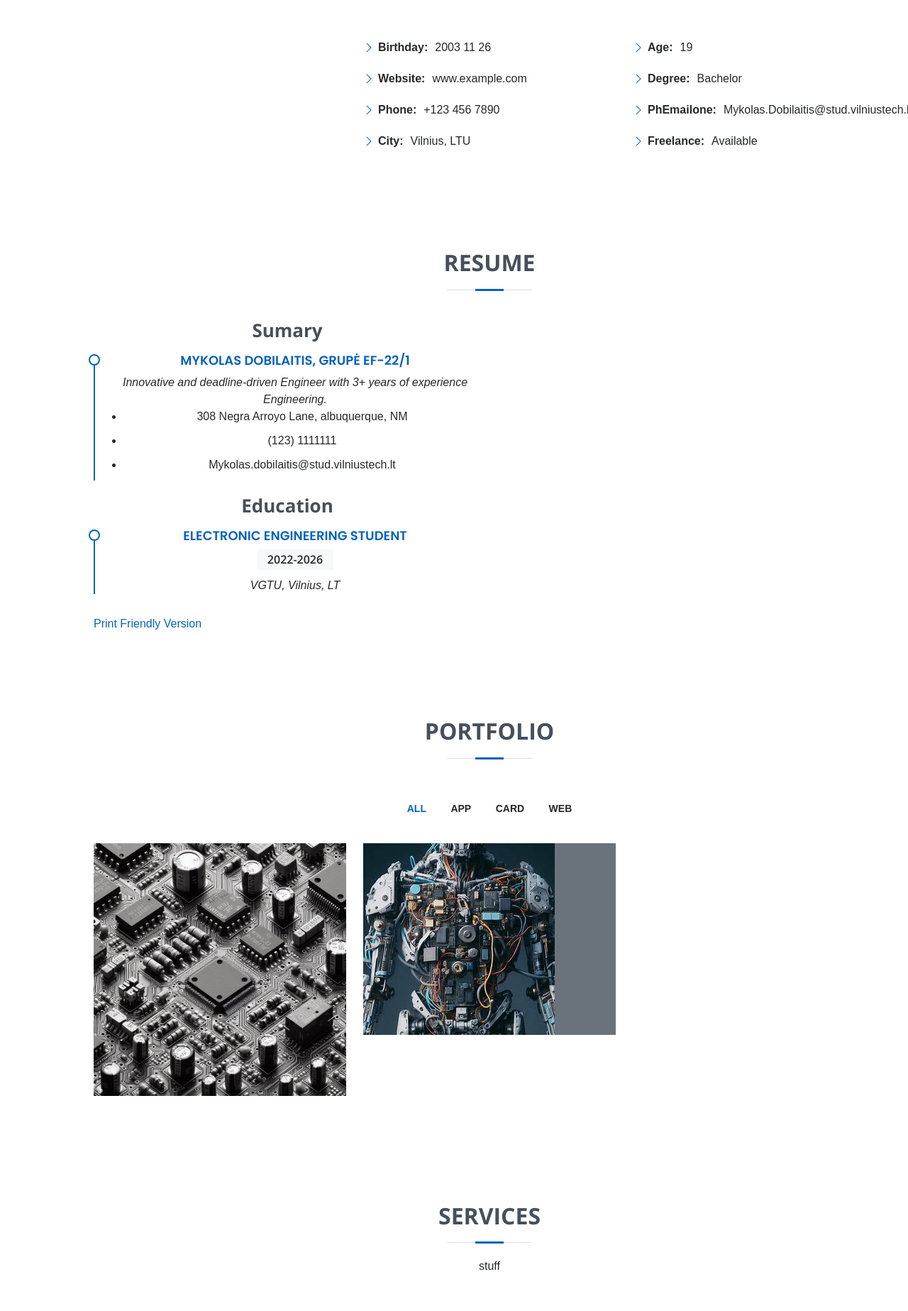
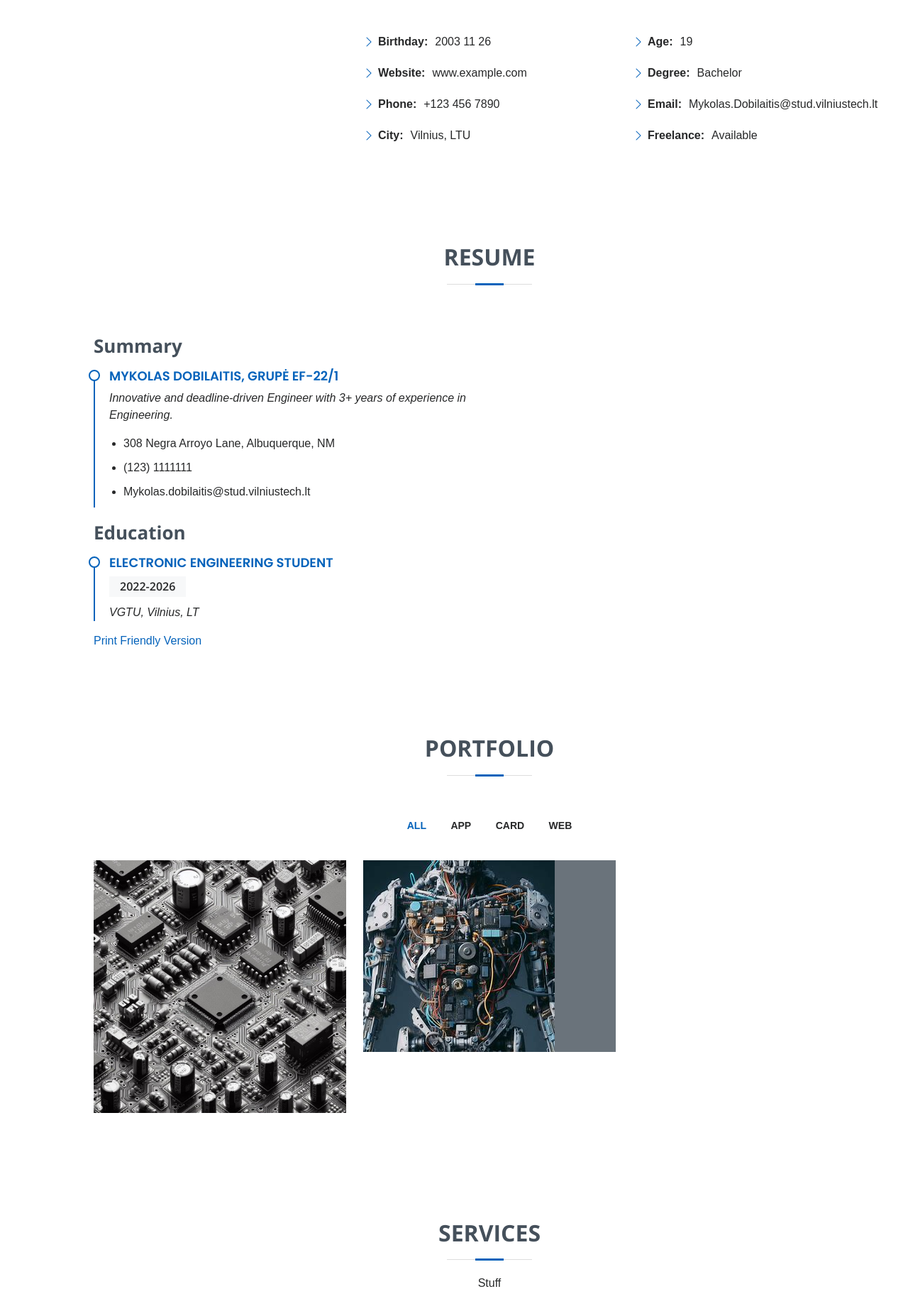
Before and after one commit to MykolasDob/MyResume, a plain HTML site: page index.html in a window 1280 px wide. Shown: the part 921-2768 px from the top of the page at 71% size. Drawn offline with nearby package versions, Linux system fonts and the light colour scheme.

Commit message:
Update index.html

```diff
--- a/index.html
+++ b/index.html
@@ -39,7 +39,6 @@
 <body>
 
   <!-- ======= Mobile nav toggle button ======= -->
-  <!-- <button type="button" class="mobile-nav-toggle d-xl-none"><i class="bi bi-list mobile-nav-toggle"></i></button> -->
   <i class="bi bi-list mobile-nav-toggle d-lg-none"></i>
   <!-- ======= Header ======= -->
   <header id="header" class="d-flex flex-column justify-content-center">
@@ -57,8 +56,6 @@
 
   </header><!-- End Header -->
 
-
-
   <!-- ======= Hero Section ======= -->
   <section id="hero" class="d-flex flex-column justify-content-center">
     <div class="container" data-aos="zoom-in" data-aos-delay="100">
@@ -68,27 +65,21 @@
         <a href="https://www.facebook.com/profile.php?id=100008845862844" class="facebook"><i class="bx bxl-facebook"></i></a>
         <a href="https://www.instagram.com/mykolas_dob/" class="instagram"><i class="bx bxl-instagram"></i></a>
       </div>
-
-      </div>
     </div>
   </section><!-- End Hero -->
-
 
   <main id="main">
     <!-- ======= About Section ======= -->
     <section id="about" class="about">
       <div class="container" data-aos="fade-up">
-
         <div class="section-title">
           <h2>About</h2>
         </div>
-
         <div class="row">
           <div class="col-lg-4">
             <img src="assets/img/profile-img.jpg" class="img-fluid" alt="">
           </div>
           <div class="col-lg-8 pt-4 pt-lg-0 content">
-            <h3><!--Electronic engineering student Mykolas Dobilaitis, Grupė EF-22/1 --></h3>
             <div class="row">
               <div class="col-lg-6">
                 <ul>
@@ -102,36 +93,34 @@
                 <ul>
                   <li><i class="bi bi-chevron-right"></i> <strong>Age:</strong> <span>19</span></li>
                   <li><i class="bi bi-chevron-right"></i> <strong>Degree:</strong> <span>Bachelor</span></li>
-                  <li><i class="bi bi-chevron-right"></i> <strong>PhEmailone:</strong> <span>Mykolas.Dobilaitis@stud.vilniustech.lt</span></li>
+                  <li><i class="bi bi-chevron-right"></i> <strong>Email:</strong> <span>Mykolas.Dobilaitis@stud.vilniustech.lt</span></li>
                   <li><i class="bi bi-chevron-right"></i> <strong>Freelance:</strong> <span>Available</span></li>
                 </ul>
               </div>
             </div>
           </div>
         </div>
-
       </div>
     </section><!-- End About Section -->
+
     <!-- ======= Resume Section ======= -->
     <section id="resume" class="resume">
       <div class="container" data-aos="fade-up">
-
         <div class="section-title">
           <h2>Resume</h2>
-
+        </div>
         <div class="row">
           <div class="col-lg-6">
-            <h3 class="resume-title">Sumary</h3>
+            <h3 class="resume-title">Summary</h3>
             <div class="resume-item pb-0">
               <h4>Mykolas Dobilaitis, Grupė EF-22/1</h4>
-              <p><em>Innovative and deadline-driven Engineer with 3+ years of experience Engineering.</em></p>
+              <p><em>Innovative and deadline-driven Engineer with 3+ years of experience in Engineering.</em></p>
               <ul>
-                <li> 308 Negra Arroyo Lane, albuquerque, NM</li>
+                <li>308 Negra Arroyo Lane, Albuquerque, NM</li>
                 <li>(123) 1111111</li>
                 <li>Mykolas.dobilaitis@stud.vilniustech.lt</li>
               </ul>
             </div>
-
             <h3 class="resume-title">Education</h3>
             <div class="resume-item">
               <h4>Electronic engineering student</h4>
@@ -140,23 +129,19 @@
             </div>
           </div>
         </div>
-
-      </div>
-      <!-- Nuoroda "Spausdinti" -->
+        <!-- Print link -->
         <div class="print-link-container">
           <a href="#" class="print-link" onclick="window.print()">Print Friendly Version</a>
         </div>
-
+      </div>
     </section><!-- End Resume Section -->
 
     <!-- ======= Portfolio Section ======= -->
     <section id="portfolio" class="portfolio section-bg">
       <div class="container" data-aos="fade-up">
-
         <div class="section-title">
           <h2>Portfolio</h2>
         </div>
-
         <div class="row">
           <div class="col-lg-12 d-flex justify-content-center" data-aos="fade-up" data-aos-delay="100">
             <ul id="portfolio-flters">
@@ -167,10 +152,7 @@
             </ul>
           </div>
         </div>
-
         <div class="row portfolio-container" data-aos="fade-up" data-aos-delay="200">
-
-
           <div class="col-lg-4 col-md-6 portfolio-item filter-web">
             <div class="portfolio-wrap">
               <img src="assets/img/portfolio/portfolio-2.jpg" class="img-fluid" alt="">
@@ -184,7 +166,6 @@
               </div>
             </div>
           </div>
-
           <div class="col-lg-4 col-md-6 portfolio-item filter-card">
             <div class="portfolio-wrap">
               <img src="assets/img/portfolio/portfolio-4.jpg" class="img-fluid" alt="">
@@ -198,29 +179,21 @@
               </div>
             </div>
           </div>
-
         </div>
-
       </div>
     </section><!-- End Portfolio Section -->
 
     <!-- ======= Services Section ======= -->
     <section id="services">
       <div class="container" data-aos="fade-up">
-
         <div class="section-title">
           <h2>Services</h2>
-            <p>stuff</p>
+          <p>Stuff</p>
         </div>
-      <h2>
-      </video>
-        <br>
-      <iframe width="420" height="315" src="https://www.youtube.com/embed/GYgSWdm3W2Y">
-      </iframe>
-    </h2>
+        <!-- Embed YouTube video -->
+        <iframe width="420" height="315" src="https://www.youtube.com/embed/GYgSWdm3W2Y"></iframe>
+      </div>
     </section><!-- End Services Section -->
-
-
   </main><!-- End #main -->
 
   <!-- ======= Footer ======= -->
@@ -235,10 +208,6 @@
         &copy; Copyright <strong><span>MyResume</span></strong>. All Rights Reserved
       </div>
       <div class="credits">
-      <!-- All the links in the footer should remain intact. -->
-      <!-- You can delete the links only if you purchased the pro version. -->
-      <!-- Licensing information: [license-url] -->
-      <!-- Purchase the pro version with working PHP/AJAX contact form: https://bootstrapmade.com/free-html-bootstrap-template-my-resume/ -->
         Designed by <a href="https://bootstrapmade.com/">BootstrapMade</a>
       </div>
     </div>
```
Lines whose indentation alone changed are shown as unchanged.
